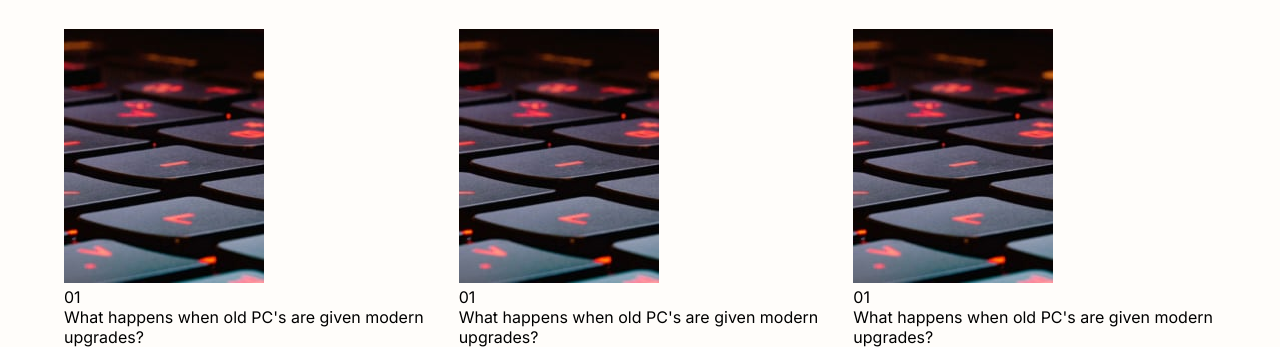
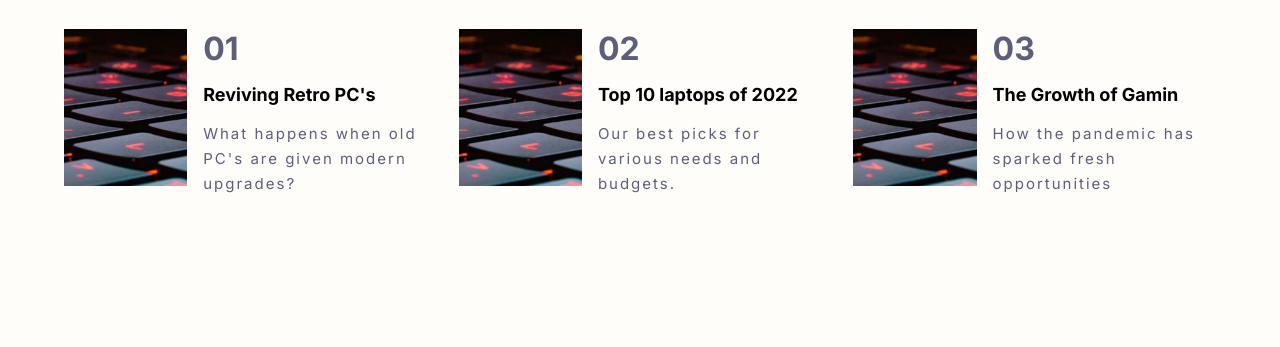
Before and after one commit to Leandro-Frota/new-homepage-main, a plain HTML site: page index.html in a window 1280 px wide. Shown: the part 736-1083 px from the top of the page. After the commit the page ends 932 px from the top, so only its background shows below. Drawn offline with Linux system fonts and the light colour scheme.

Commit message:
versão 4 - inclusão seção artigos

```diff
--- a/assets/style.css
+++ b/assets/style.css
@@ -174,17 +174,68 @@ body{
 
 .article_card_1{
     grid-area: article1;
+    width: 100%;
+    display: flex;
+    flex-direction: row;
+    gap: 1rem;
+
 
 }
 
+.article_card_img img{
+    width: 100%;
+
+}
+
+.article_card_text{
+    width: 100%;
+    display: flex;
+    flex-direction: column;
+    gap: 1rem;
+}
+
+.article_card_text span{
+    font-size: 2rem;
+    font-family: 'Inter', sans-serif;
+    color: var(--fc-text-primary);
+    font-weight: 700;
+
+}
+
+.article_card_text h4{
+    font-size: 18px;
+    font-family: 'Inter', sans-serif;
+    font-weight: 700;
+
+}
+
+.article_card_text p{
+    font-size: 15px;
+    font-family: 'Inter', sans-serif;
+    color: var(--fc-text-primary);
+    font-weight: 300;
+    letter-spacing: 2px;
+    line-height: 25px;
+
+}
+
+
+
 .article_card_2{
     grid-area: article2;
+    width: 100%;
+    display: flex;
+    flex-direction: row;
+    gap: 1rem;
 
 }
 
 .article_card_3{
     grid-area: article3;
-
+    width: 100%;
+    display: flex;
+    flex-direction: row;
+    gap: 1rem;
 }
 
 
--- a/index.html
+++ b/index.html
@@ -70,6 +70,7 @@
             </div>
             <div class="article_card_text">
                 <span>01</span>
+                <h4>Reviving Retro PC's</h4>
                 <p>What happens when old PC's are given modern upgrades?</p>
             </div>
         </section>
@@ -78,8 +79,9 @@
                 <img src="assets/images/image-top-laptops.jpg" alt="imagem laptops">
             </div>
             <div class="article_card_text">
-                <span>01</span>
-                <p>What happens when old PC's are given modern upgrades?</p>
+                <span>02</span>
+                <h4>Top 10 laptops of 2022</h4>
+                <p>Our best picks for various needs and budgets.</p>
             </div>
         </section>
         <section class="article_card_3">
@@ -87,8 +89,9 @@
                 <img src="assets/images/image-top-laptops.jpg" alt="imagem laptops">
             </div>
             <div class="article_card_text">
-                <span>01</span>
-                <p>What happens when old PC's are given modern upgrades?</p>
+                <span>03</span>
+                <h4>The Growth of Gamin</h4>
+                <p>How the pandemic has sparked fresh opportunities</p>
             </div>
         </section>
 
```
